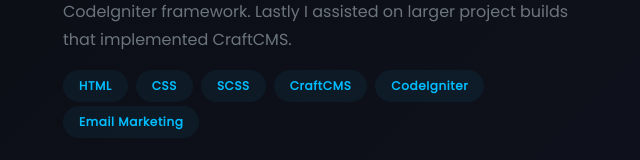
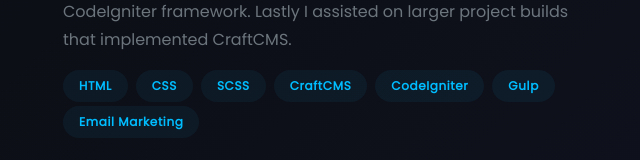
Before and after one commit to im-ironclad/ironfolio, a Next.js app: page / in a window 1280 px wide. Shown: the part 2054-2214 px from the top of the page, without its empty margins (601-1241 px from the left). Built offline with nearby package versions, Linux system fonts and the light colour scheme.

Commit message:
Small touchup(s)

```diff
--- a/src/app/globals.css
+++ b/src/app/globals.css
@@ -41,7 +41,7 @@
 :root {
   --scrollbar-gradient: linear-gradient(
     to bottom,
-    white 75%,
+    white 50%,
     green
   );
 }
--- a/src/app/page.tsx
+++ b/src/app/page.tsx
@@ -30,7 +30,7 @@
 			dateRange: `May 2017 - October 2018`,
 			description: `At Wray Ward my primary responsibility was the development of marketing emails. I gained experience and worked with multiple email marketing and CRM platforms such as Emma, Pardot, HubSpot, MailChimp, Constant Contact and Campaign Monitor. I also lead one project and assisted on others that utilized the CodeIgniter framework. Lastly I assisted on larger project builds that implemented CraftCMS.`,
 			positionTitle: `Jr. Developer`,
-			tags: [`HTML`, `CSS`, `SCSS`, `CraftCMS`, `CodeIgniter`, `Email Marketing`]
+			tags: [`HTML`, `CSS`, `SCSS`, `CraftCMS`, `CodeIgniter`, 'Gulp', `Email Marketing`]
 		},
 		{
 			companyTitle: `Chief Supply`,
```
